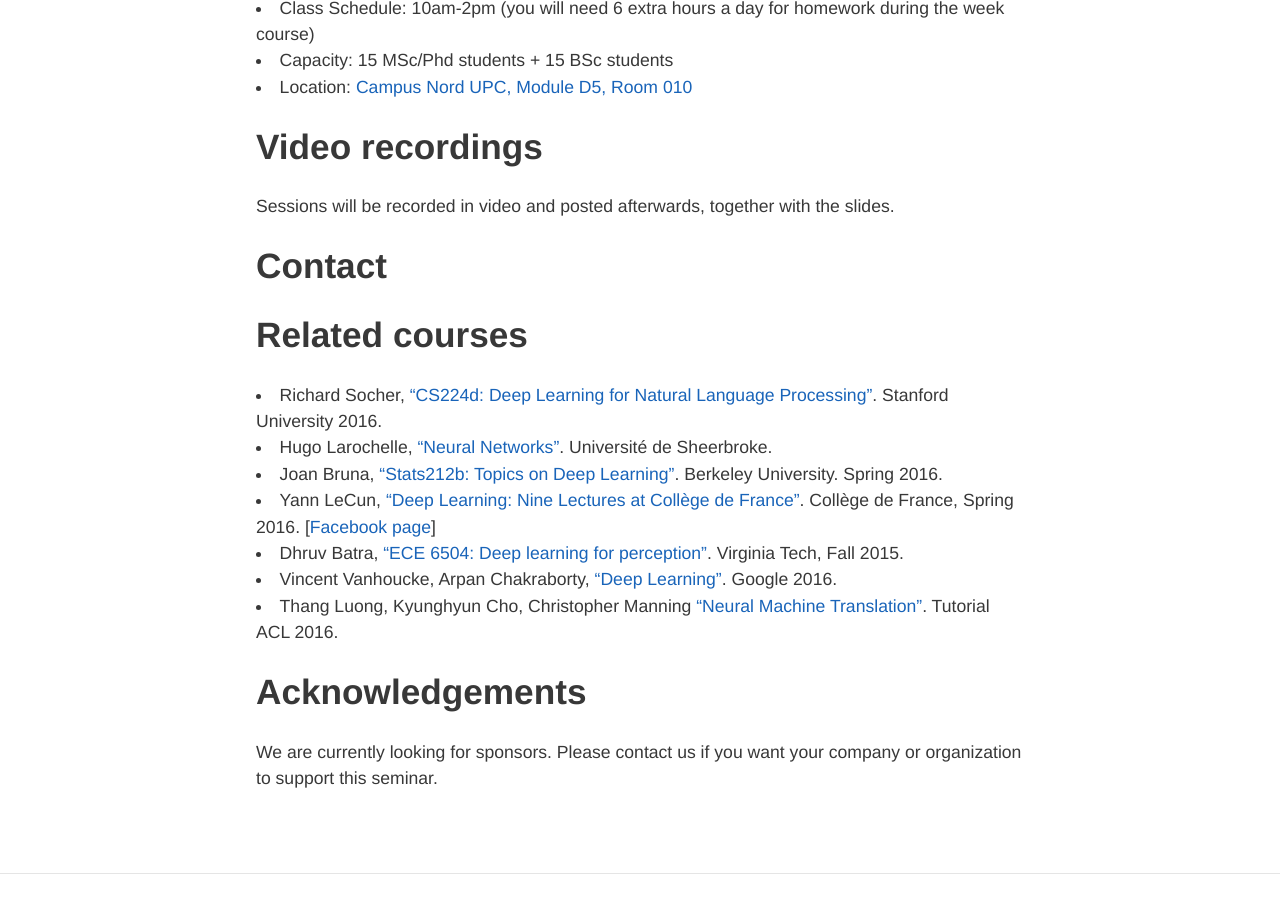
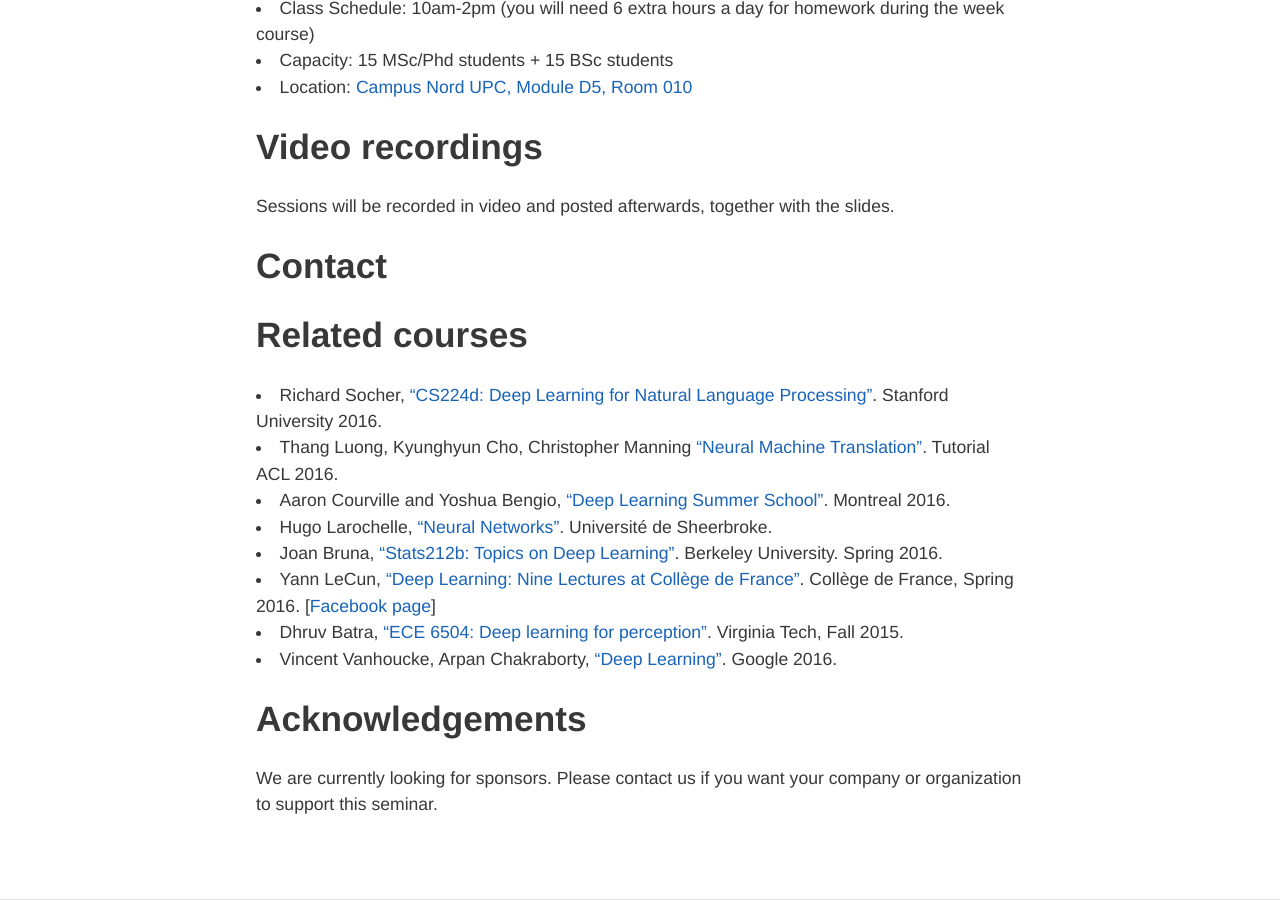
Before and after one commit to telecombcn-dl/2017-dlsl, a Jekyll site: the page built from index.md, in a window 1280 px wide and 900 px high, scrolled down 1574 px. Built offline with Jekyll 4.4.1, drawn with Linux system fonts in a browser that asks for light colours; nearby versions of some CDN libraries; before the commit the page ends 2448 px from its top, so only the background shows below that.

Commit message:
Montreal Summer Course added

```diff
--- a/index.md
+++ b/index.md
@@ -71,12 +71,15 @@ Sessions will be recorded in video and posted afterwards, together with the slid
 ## Related courses
 
 * Richard Socher, ["CS224d: Deep Learning for Natural Language Processing"](http://cs224d.stanford.edu/). Stanford University 2016.
+* Thang Luong, Kyunghyun Cho, Christopher Manning ["Neural Machine Translation"](https://sites.google.com/site/acl16nmt/). Tutorial ACL 2016.
+* Aaron Courville and Yoshua Bengio, ["Deep Learning Summer School"](https://sites.google.com/site/deeplearningsummerschool2016/home). Montreal 2016.
 * Hugo Larochelle, ["Neural Networks"](http://info.usherbrooke.ca/hlarochelle/neural_networks/content.html). Université de Sheerbroke.
 * Joan Bruna, ["Stats212b: Topics on Deep Learning"](https://github.com/joanbruna/stat212b). Berkeley University. Spring 2016.
 * Yann LeCun, ["Deep Learning: Nine Lectures at Collège de France"](http://cilvr.nyu.edu/doku.php?id=courses%3Adeeplearning-cdf2016%3Astart). Collège de France, Spring 2016. [[Facebook page](https://www.facebook.com/deeplearningcdf/?fref=nf)]
 * Dhruv Batra, ["ECE 6504: Deep learning for perception"](https://computing.ece.vt.edu/~f15ece6504/). Virginia Tech, Fall 2015.
 * Vincent Vanhoucke, Arpan Chakraborty, ["Deep Learning"](https://www.udacity.com/course/deep-learning--ud730). Google 2016.
-* Thang Luong, Kyunghyun Cho, Christopher Manning ["Neural Machine Translation"](https://sites.google.com/site/acl16nmt/). Tutorial ACL 2016.
+
+
 
 
 ## Acknowledgements
```
